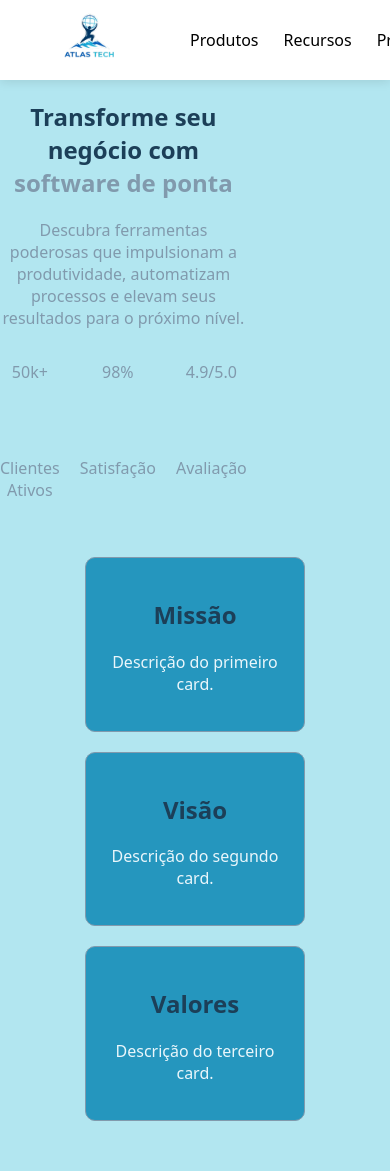
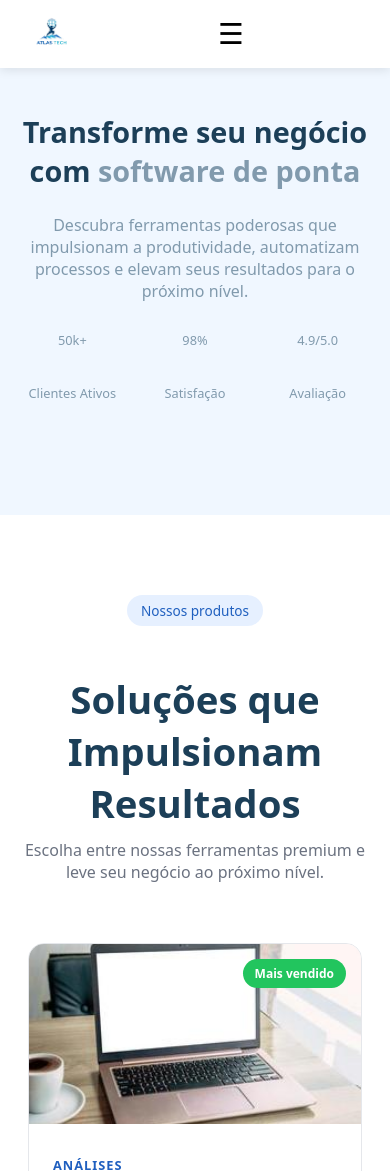
Before and after one commit to lauralefaccin/Atlas-Tech, a React app in the folder frontend/: page / in a window 390 px wide. Shown: the top 1171 px of the page. Built offline with nearby package versions, Linux system fonts and the light colour scheme; the HTML template or start-up script is replaced by a standard one.

Commit message:
Mudanças

```diff
--- a/frontend/src/App.css
+++ b/frontend/src/App.css
@@ -1,5 +1,6 @@
 body {
-  background-color: #b2e6f0;
+  background-color: #f0f7ff;
+  overflow-x: hidden;
 }
 
 #root {
@@ -21,7 +22,7 @@ header {
   justify-content: space-between;
   align-items: center;
 
-  padding: 15px 40px;
+  padding: 3.5px 21px; /* reduzido em 30% */
   background-color: #ffffff;
   color: var(--branco);
 
@@ -30,12 +31,7 @@ header {
 
 /* Logo */
 header img {
-  height: 80px;
-}
-
-header {
-  background-color: white;
-  padding: 0px 30px; /* aumenta a altura */
+  height: 64px; /* aumenta um pouco a logo sem alterar a altura do header */
 }
 
 /* Menu */
@@ -46,6 +42,18 @@ nav ul {
   margin: 0;
   padding-right: 8em;
   background-color: white;
+}
+
+/* Botão hamburguer (oculto por padrão) */
+.menu-toggle {
+  display: none;
+  background: none;
+  border: none;
+  font-size: 1.8rem;
+  cursor: pointer;
+  color: #000;
+  padding: 0;
+  box-shadow: none;
 }
 
 nav a {
@@ -299,6 +307,7 @@ nav a:hover {
 
 
 /* FILIPE ------------------------------------------ */
+
 
 /* ================= RECURSOS ================= */
 
@@ -689,6 +698,168 @@ nav a:hover {
   gap: 20px;
 }
 
+/* ================= RESPONSIVIDADE ================= */
+
+@media (max-width: 768px) {
+
+  /* HEADER */
+  header {
+    flex-wrap: wrap;
+    padding: 10px 16px;
+    position: relative;
+  }
+
+  header img {
+    height: 48px;
+  }
+
+  nav ul {
+    display: none;
+    flex-direction: column;
+    gap: 12px;
+    width: 100%;
+    padding: 12px 0;
+    background-color: white;
+  }
+
+  nav ul.aberto {
+    display: flex;
+  }
+
+  .menu-toggle {
+    display: block;
+  }
+
+  /* HERO */
+  #hero {
+    margin-top: 20px;
+    padding: 0 16px;
+  }
+
+  #grid-hero {
+    grid-template-columns: 1fr;
+    gap: 20px;
+  }
+
+  #texto-hero {
+    grid-column: 1;
+    grid-row: 1;
+    text-align: center;
+  }
+
+  #imagem-hero {
+    display: none;
+  }
+
+  #texto-hero h2 {
+    font-size: 1.8rem;
+  }
+
+  #descricao-hero {
+    grid-template-columns: 1fr 1fr 1fr;
+    gap: 10px;
+    font-size: 0.9rem;
+  }
+
+  /* PRODUTOS */
+  #produtos {
+    padding: 40px 16px;
+    margin-top: 40px;
+  }
+
+  #produtos h2 {
+    font-size: 1.8rem;
+  }
+
+  .grid-produtos {
+    grid-template-columns: 1fr;
+    gap: 24px;
+    padding: 0 8px;
+  }
+
+  /* CARROSSEL */
+  .carrossel-integrantes {
+    gap: 10px;
+  }
+
+  .carrossel-viewport {
+    width: var(--largura-card-integrante);
+  }
+
+  .seta-esquerda,
+  .seta-direita {
+    font-size: 22px;
+    padding: 6px 10px;
+  }
+
+  /* RECURSOS */
+  #recursos {
+    padding: 40px 16px;
+    margin-top: 40px;
+  }
+
+  #recursos h2 {
+    font-size: 1.8rem;
+  }
+
+  .grid-recursos {
+    grid-template-columns: 1fr;
+    gap: 18px;
+  }
+
+  /* STATS */
+  .stats {
+    gap: 24px;
+    padding: 40px 16px;
+  }
+
+  /* FOOTER */
+  .footer-top {
+    grid-template-columns: 1fr 1fr;
+    gap: 24px;
+  }
+
+  .footer-top > .footer-col:nth-child(3) {
+    justify-self: start;
+  }
+
+  .footer-top > .footer-col:nth-child(4) {
+    justify-self: start;
+  }
+}
+
+@media (max-width: 480px) {
+
+  #descricao-hero {
+    grid-template-columns: 1fr 1fr 1fr;
+    font-size: 0.8rem;
+  }
+
+  .footer-top {
+    grid-template-columns: 1fr;
+  }
+
+  .footer-bottom {
+    flex-direction: column;
+    align-items: flex-start;
+    gap: 10px;
+  }
+
+  .footer-bottom-links {
+    flex-wrap: wrap;
+    gap: 14px;
+  }
+
+  #sobre h2 {
+    font-size: 1.6rem;
+  }
+
+  .stat-item span,
+  .stat-static {
+    font-size: 2rem;
+  }
+}
+
 
  /* ================= PRODUTOS ================= */
 
@@ -696,6 +867,9 @@ nav a:hover {
   margin-top: 100px;
   padding: 80px 20px;
   text-align: center;
+  background-color: #ffffff;
+  width: 100vw;
+  margin-left: calc(50% - 50vw);
 }
 
 .tag-topo {
--- a/frontend/src/App.jsx
+++ b/frontend/src/App.jsx
@@ -40,6 +40,8 @@ function App() {
   const [indexIntegrante, setIndexIntegrante] = useState(0)
   const [transitionAtiva, setTransitionAtiva] = useState(true)
   const [isAnimating, setIsAnimating] = useState(false)
+
+  const [menuAberto, setMenuAberto] = useState(false)
 
   const irParaHeader = () => {
     window.scrollTo({ top: 0, behavior: 'smooth' })
@@ -131,12 +133,15 @@ function App() {
     <>
       <header>
         <img src="/logo_branca.png" alt="Logo" id="logoprincipal" />
+        <button className="menu-toggle" onClick={() => setMenuAberto(!menuAberto)} aria-label="Menu">
+          {menuAberto ? '✕' : '☰'}
+        </button>
         <nav>
-          <ul>
-            <li><a href="#produtos">Produtos</a></li>
-            <li><a href="#recursos">Recursos</a></li>
-            <li><a href="#precos">Preços</a></li>
-            <li><a href="#contato">Contatos</a></li>
+          <ul className={menuAberto ? 'aberto' : ''}>
+            <li><a href="#produtos" onClick={() => setMenuAberto(false)}>Produtos</a></li>
+            <li><a href="#recursos" onClick={() => setMenuAberto(false)}>Recursos</a></li>
+            <li><a href="#precos" onClick={() => setMenuAberto(false)}>Preços</a></li>
+            <li><a href="#contato" onClick={() => setMenuAberto(false)}>Contatos</a></li>
           </ul>
         </nav>
       </header>
@@ -161,23 +166,7 @@ function App() {
         </div>
       </div>
 
-      {/* ================= CARDS ================= */}
-      <div id="cards">
-        <div className="card">
-          <h2>Missão</h2>
-          <p>Descrição do primeiro card.</p>
-        </div>
 
-        <div className="card">
-          <h2>Visão</h2>
-          <p>Descrição do segundo card.</p>
-        </div>
-
-        <div className="card">
-          <h2>Valores</h2>
-          <p>Descrição do terceiro card.</p>
-        </div>
-      </div>
 
 
 
--- a/frontend/src/index.css
+++ b/frontend/src/index.css
@@ -8,6 +8,7 @@ html, body {
   padding: 0;
   min-height: 100vh;
   font-family: system-ui, Avenir, Helvetica, Arial, sans-serif;
+  overflow-x: hidden;
 }
 
 /* ================= PALETA ================= */
```
